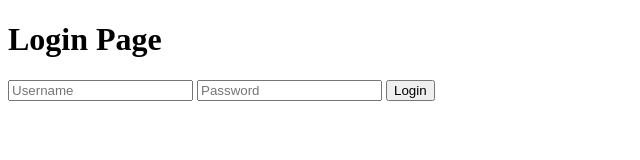
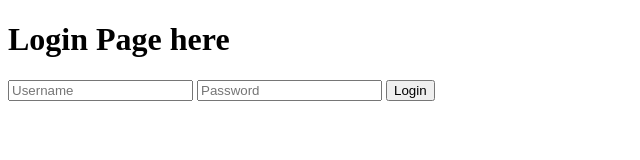
Before and after one commit to yashop250/webapp-project, a plain HTML site: page login.html in a window 1280 px wide. Shown: the whole page, without its empty margins (0-640 px from the left). Drawn offline with Linux system fonts and the light colour scheme.

```diff
--- a/login.html
+++ b/login.html
@@ -2,7 +2,7 @@
 <html>
 <head><title>Login</title></head>
 <body>
-  <h1>Login Page</h1>
+  <h1>Login Page here</h1>
   <form>
     <input type="text" placeholder="Username">
     <input type="password" placeholder="Password">
```
